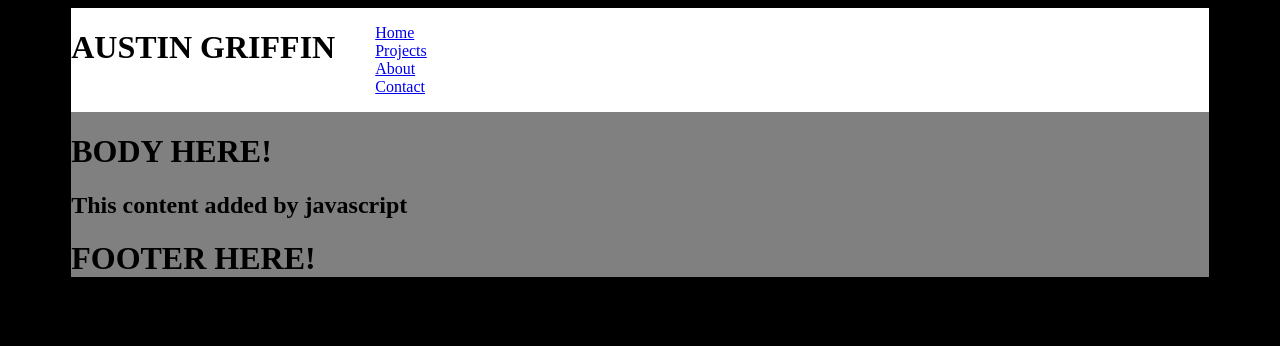
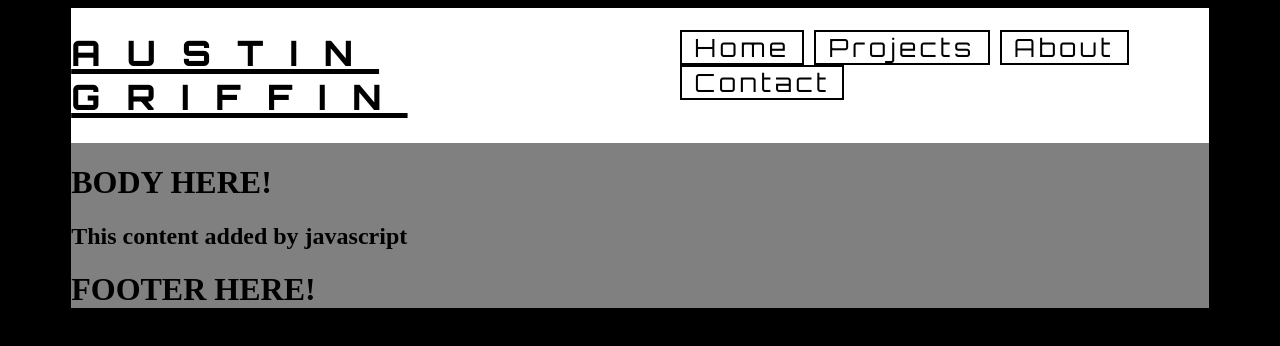
Before and after one commit to Austin-TG/Austin-Griffin, a plain HTML site: page index.html in a window 1280 px wide. Drawn offline with Linux system fonts and the light colour scheme.

Commit message:
Added @font-face x4, added FLEX, added styles for navigation and links

```diff
--- a/Stylesheets/style.css
+++ b/Stylesheets/style.css
@@ -1,3 +1,20 @@
+@font-face{/*Chakra Petch*/
+    font-family: ChakraPetch;
+    src: url(./Fonts/ChakraPetch/ChakraPetch-Regular.ttf);
+}
+@font-face{/*Orbitron Regular*/
+    font-family: Orbitron;
+    src: url(./Fonts/Orbitron/Orbitron-Regular.ttf);
+}
+@font-face {/*Orbitron Bold*/
+    font-family: OrbitronB;
+    src: url(./Fonts/Orbitron/Orbitron-Bold.ttf);
+}
+@font-face {/*Orbitron Extra Bold*/
+    font-family: OrbitronEB;
+    src: url(./Fonts/Orbitron/Orbitron-ExtraBold.ttf);
+}
+
 body {
     background: black;
 }
@@ -12,13 +29,44 @@ body {
 #mainHeaderContainer{
     background: white;
     display: flex;
-    flex-direction: row;
+    flex-flow: row wrap;
 }
-#mainBodyContainer{
+header div{
+    flex: 1;
 }
-#mainFooterContainer{
+nav ul{
+    padding-top: 1%;
+}
+#mainHeaderContainer div h1{
+    font-size: 35px;
+    font-family: OrbitronEB;
+    letter-spacing: .75em;
+    text-decoration: underline;
+    text-decoration-thickness: .15em;
 }
 .nav{
-    display: flex;
-    flex-direction: row;
+    margin-right: 10px;
+    flex: 1;
+    border: 2.5px solid black;
+    list-style: none;
+    float: left;
 }
+.nav:hover, .nav:focus{
+    color:purple;
+    border: 5px solid purple;
+}
+.nav a{
+    font-family: Orbitron;
+    font-size: 25px;
+    letter-spacing: .15em;
+    margin-right: 0.5em;
+    margin-left: 0.5em;
+    color: black;
+    text-decoration: none;
+}
+nav ul li a:hover, nav ul li a:focus{
+    color:black;
+    background-color: white;
+    letter-spacing: .25em;
+    font-weight: bold;
+}
```
